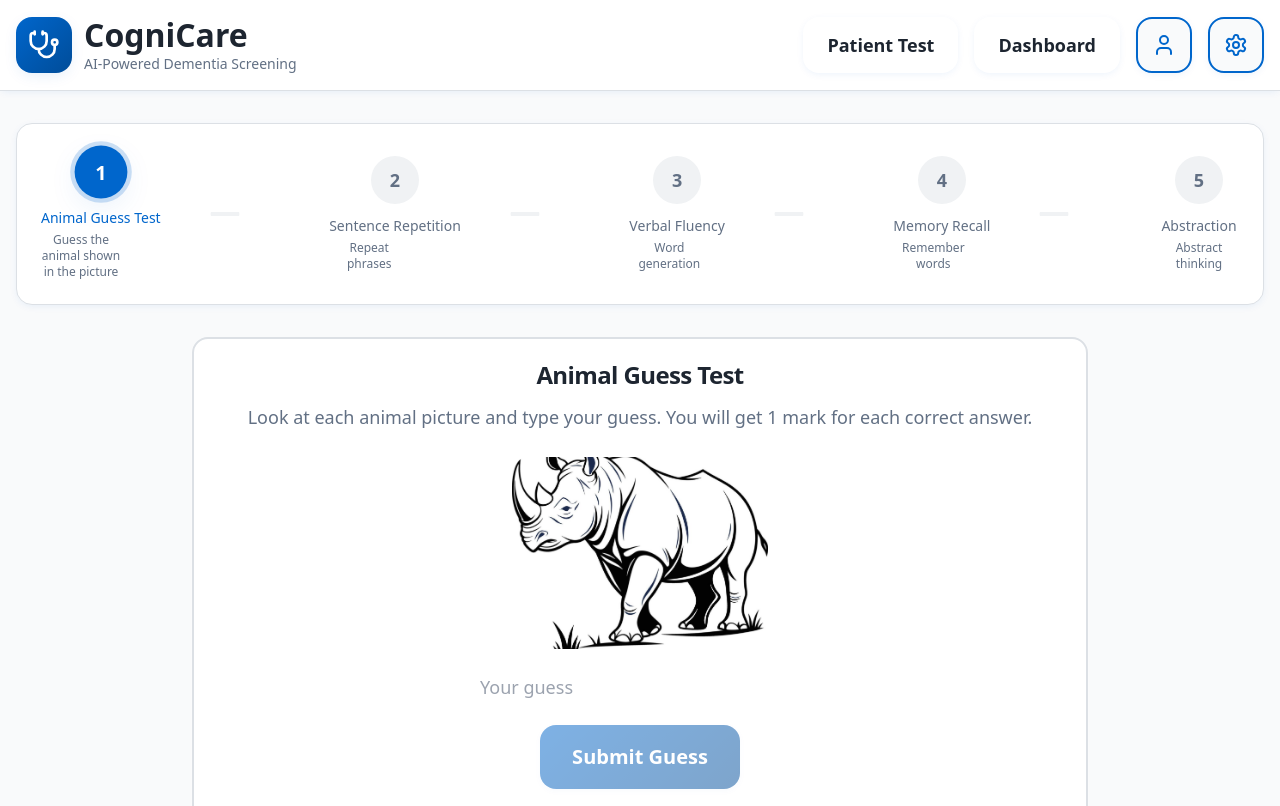
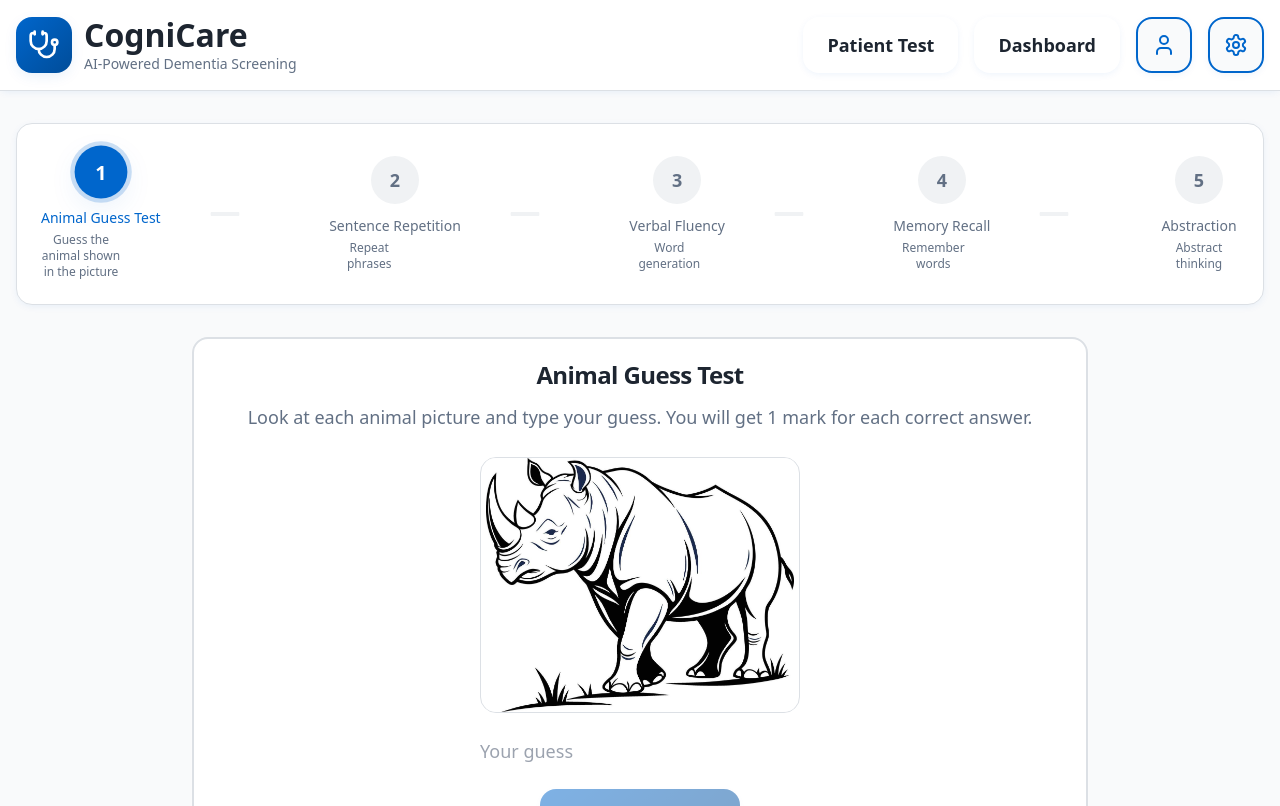
Before and after one commit to SiddheshDhomse/clarity-mind-scan, a React (Vite) app: page /test in a window 1280 px wide. Shown: the top 806 px of the page. Built offline with nearby package versions, Linux system fonts and the light colour scheme; the HTML template or start-up script is replaced by a standard one.

Commit message:
Update PatientTest.tsx

```diff
--- a/src/pages/PatientTest.tsx
+++ b/src/pages/PatientTest.tsx
@@ -220,7 +220,7 @@ export default function PatientTest() {
             <img
               src={animalTestImages[animalIndex].src}
               alt={`Animal ${animalIndex + 1}`}
-              className="rounded-lg h-48 w-64 object-cover mx-auto"
+              className="rounded-lg max-h-64 max-w-xs w-full bg-white object-contain mx-auto border"
             />
             <input
               type="text"
```
